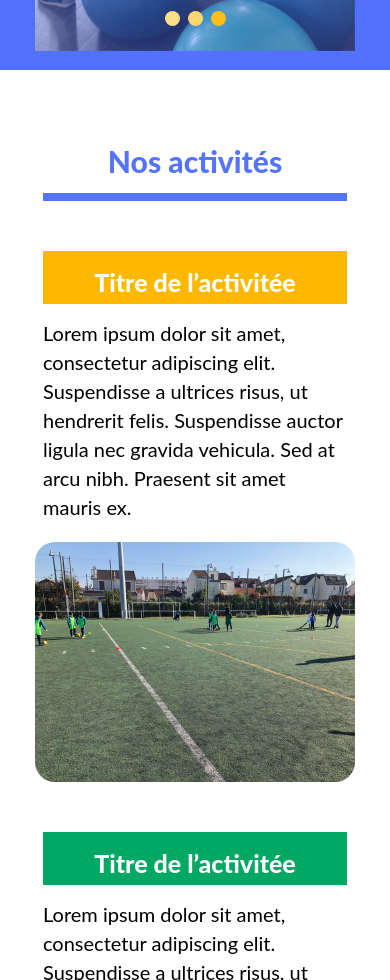
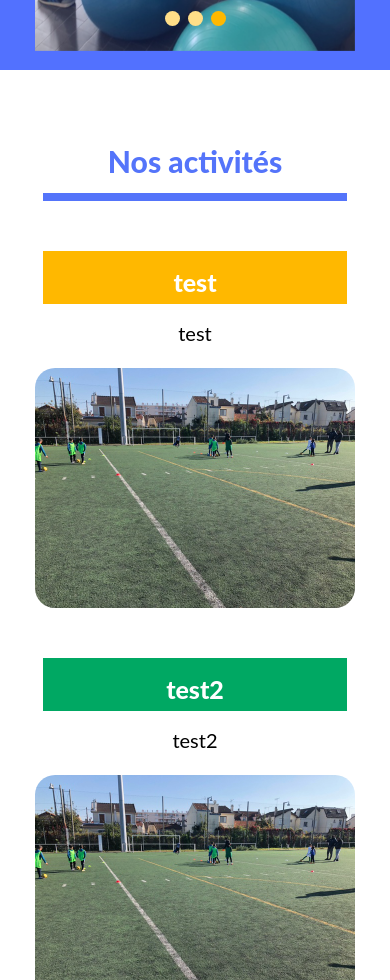
Before and after one commit to jamesleyD/unis-vers, a website: page index.html in a window 390 px wide. Shown: the part 1020-2000 px from the top of the page. Drawn offline with nearby package versions, Linux system fonts and the light colour scheme.

Commit message:
responsive,css fix and add activities with js

```diff
--- a/Scripts/Hamburger_Menu_and_Scroll.js
+++ b/Scripts/Hamburger_Menu_and_Scroll.js
@@ -14,10 +14,12 @@ menuBtn.addEventListener('click', () => {
   if(!menuOpen) {
     menuBtn.classList.add('open');
     nav_bar_ul.classList.add('active');
+    menuBtn.style.position = 'fixed';
     menuOpen = true;
   } else {
     menuBtn.classList.remove('open');
     nav_bar_ul.classList.remove('active');
+    menuBtn.style.position = 'relative';
     menuOpen = false;
   }
 
@@ -27,6 +29,7 @@ menuBtn.addEventListener('click', () => {
 activities_a.addEventListener("click", (e) => {
   menuBtn.classList.remove('open');
   nav_bar_ul.classList.remove('active');
+  menuBtn.style.position = 'relative';
   menuOpen = false;
   e.preventDefault();
   activities.scrollIntoView({ behavior:'smooth', block:'start'});
@@ -35,6 +38,7 @@ activities_a.addEventListener("click", (e) => {
 contact_a.addEventListener("click", (e) => {
   menuBtn.classList.remove('open');
   nav_bar_ul.classList.remove('active');
+  menuBtn.style.position = 'relative';
   menuOpen = false;
   e.preventDefault();
   contact.scrollIntoView({ behavior:'smooth', block:'start'});
@@ -43,6 +47,7 @@ contact_a.addEventListener("click", (e) => {
 localisation_a.addEventListener("click", (e) => {
   menuBtn.classList.remove('open');
   nav_bar_ul.classList.remove('active');
+  menuBtn.style.position = 'relative';
   menuOpen = false;
   e.preventDefault();
   localisation.scrollIntoView({ behavior:'smooth', block:'start'})
--- /dev/null
+++ b/Scripts/activities.js
@@ -0,0 +1,121 @@
+const activities_list = [
+  {
+    id:0,
+    titre: "test",
+    descripton: "test",
+    image: "./Image/image7.jpeg",
+  },
+  {
+    id:1,
+    titre: "test2",
+    descripton: "test2",
+    image: "./Image/image7.jpeg",
+  },
+  {
+    id:2,
+    titre: "test3",
+    descripton: "test3",
+    image: "./Image/image7.jpeg",
+  },
+  {
+    id:3,
+    titre: "test4",
+    descripton: "test4",
+    image: "./Image/image7.jpeg",
+  },
+  {
+    id:4,
+    titre: "test5",
+    descripton: "test5",
+    image: "./Image/image7.jpeg",
+  },
+  {
+    id:5,
+    titre: "test6",
+    descripton: "test6",
+    image: "./Image/image7.jpeg",
+  },
+  {
+    id:6,
+    titre: "test7",
+    descripton: "test7",
+    image: "./Image/image7.jpeg",
+  },
+]
+
+var activities_container = document.getElementById("activities_container");
+
+activities_list.map(activity => {
+  if (activity.id%2 == 0) {
+    var newDiv = document.createElement('div');
+    newDiv.setAttribute("data-aos", "fade-left");
+    newDiv.setAttribute("data-aos-easing", "ease");
+    newDiv.setAttribute("data-aos-duration", "1000");
+
+    var DivChild = document.createElement('div');
+    DivChild.classList.add("activité_cont");
+    newDiv.appendChild(DivChild);
+
+    var div_presentation = document.createElement('div');
+    div_presentation.classList.add("activité_presentation");
+    DivChild.appendChild(div_presentation);
+
+    var h2 = document.createElement('h2');
+    h2.classList.add("activité_titre_y");
+    h2.innerHTML=activity.titre;
+    div_presentation.appendChild(h2);
+
+    var p = document.createElement('p');
+    p.classList.add("activité_p");
+    p.innerHTML=activity.descripton;
+    div_presentation.appendChild(p);
+
+    var div_img = document.createElement('div');
+    div_img.classList.add("img_activité_div");
+    DivChild.appendChild(div_img);
+
+    var img = document.createElement('img');
+    img.classList.add("img_activité");
+    img.setAttribute("src",activity.image);
+    img.setAttribute("alt",activity.titre);
+    div_img.appendChild(img);
+
+    activities_container.appendChild(newDiv);
+  } else {
+    var newDiv = document.createElement('div');
+    newDiv.setAttribute("data-aos", "fade-right");
+    newDiv.setAttribute("data-aos-easing", "ease");
+    newDiv.setAttribute("data-aos-duration", "1000");
+
+    var DivChild = document.createElement('div');
+    DivChild.classList.add("activité_cont");
+    DivChild.classList.add("reverse");
+    newDiv.appendChild(DivChild);
+
+    var div_presentation = document.createElement('div');
+    div_presentation.classList.add("activité_presentation");
+    DivChild.appendChild(div_presentation);
+
+    var h2 = document.createElement('h2');
+    h2.classList.add("activité_titre_g");
+    h2.innerHTML=activity.titre;
+    div_presentation.appendChild(h2);
+
+    var p = document.createElement('p');
+    p.classList.add("activité_p");
+    p.innerHTML=activity.descripton;
+    div_presentation.appendChild(p);
+
+    var div_img = document.createElement('div');
+    div_img.classList.add("img_activité_div");
+    DivChild.appendChild(div_img);
+
+    var img = document.createElement('img');
+    img.classList.add("img_activité");
+    img.setAttribute("src",activity.image);
+    img.setAttribute("alt",activity.titre);
+    div_img.appendChild(img);
+
+    activities_container.appendChild(newDiv);
+  }
+});
--- a/Scripts/form _validation.js
+++ b/Scripts/form _validation.js
@@ -1,12 +1,9 @@
 document.getElementById("contact_form").addEventListener("submit", (e) => {
-  alert("Please")
   e.preventDefault();
   var error_message = document.getElementById("error_message");
   if (validate()) {
-    alert("tout est ok");
     error_message.style.display = "none";
   } else {
-    alert("non")
     error_message.style.display = "block";
   }
 });
--- a/Styles/style.css
+++ b/Styles/style.css
@@ -8,6 +8,7 @@
 
 body {
     scroll-behavior: smooth;
+    overflow-x: hidden;
 }
 
 #main_container{
@@ -22,6 +23,8 @@ body {
     flex-direction: column;
     height:1300px;
     background-color: #5271FF;
+    overflow: hidden;
+
 }
 
 #nav_bar {
@@ -135,15 +138,32 @@ body {
 }
 
 #title_header {
-    width: 277px;
-    font-family: Lato;
+    width: 100%;
+    text-align: center;
+    font-family: "Josefin Sans", sans-serif;
     font-weight: 800;
     font-size: 30px;
     line-height: 36px;
-    color: #75FFC6;
-    text-shadow: 0px 4px 4px rgba(0, 0, 0, 0.25);
     grid-column: 1/13;
+    color: #fff;
 
+    text-transform: uppercase;
+    background: linear-gradient(to right,#75FFC6 25%, #FFB800 50%, #75FFC6 25%);
+    color: #fff;
+    background-clip: text;
+    background-size: auto auto;
+    background-clip: border-box;
+    background-size: 200% auto;
+    -webkit-background-clip: text;
+    -webkit-text-fill-color: transparent;
+    animation: textclip 3s linear infinite;
+    display: inline-block;
+}
+
+@keyframes textclip {
+	to {
+		background-position: 200% center;
+	}
 }
 
 /*  =================================================================  */
@@ -605,29 +625,30 @@ h2 {
     }
 }
 
-@media screen and (max-width: 800px) {
+@media screen and (max-width: 1100px) {
     #header_container {
         height: auto ;
     }
-
-
+    #nav_bar {
+        display: flex ;
+        justify-content: space-between ;
+        align-items: center ;
+    }
     #logo_top {
+        margin-left: 20px;
         width:auto;
         height:auto;
-        grid-column:2/8;
     }
     .menu-btn {
         display: flex;
         align-items: center;
         justify-content: center;
-        grid-column:10/12;
     }
     #nav_bar_ul {
         display:flex;
         flex-direction: column;
         align-items: center;
         justify-content: center;
-        /* display: block; */
         flex-direction: column;
         width: 100%;
         min-height:100vh;
@@ -678,7 +699,8 @@ h2 {
         box-shadow:none;
     }
     .btn_submit {
-        height: 2em;
+        height: 3em;
+        width: 6em;
     }
     .form_text,.btn_submit {
         font-size: 24px;
@@ -699,14 +721,14 @@ h2 {
         height: 53px ;
 
     }
-    .btn_submit {
-        height: 2em;
-    }
-    .form_text,.btn_submit {
+    .form_text,.btn_submit{
         font-size: 20px;
     }
+    #contact_form input,textarea {
+        font-size:18px;
+    }
     h2 {
-        font-size:28px;
+        font-size:20px;
     }
     #iframe_small {
         max-width:350px;
@@ -717,6 +739,9 @@ h2 {
     }
     .menu-btn {
         grid-column:8/12;
+    }
+    #header_content h1 {
+        font-size: 23px;
     }
 
 }
--- a/index.html
+++ b/index.html
@@ -24,7 +24,7 @@
                 <li class="nav_element" ><a id="nav_localisation" href="#nav_localisation">Localisation</a></li>
             </ul>
         </div>
-        <script src="./Scripts/Hamburger_Menu.js" type="text/javascript"></script>
+
         <div id="header_content">
             <h1 id="title_header">Qui sommes-nous ??</h1>
 
@@ -76,40 +76,7 @@
           <span class="below_title"></span>
         </div>
 
-          <div data-aos="fade-left" data-aos-easing="ease"  data-aos-duration="1000">
-            <div class="activité_cont">
-              <div class="activité_presentation">
-                <h2 class="activité_titre_y">
-                  Titre de l’activitée
-                </h2>
-                <p class="activité_p">
-                  Lorem ipsum dolor sit amet, consectetur adipiscing elit. Suspendisse a ultrices risus, ut hendrerit felis. Suspendisse auctor ligula nec gravida vehicula. Sed at arcu nibh. Praesent sit amet mauris ex.
-                </p>
-              </div>
-              <div class="img_activité_div" >
-                <img class="img_activité" src="./Image/image7.jpeg" alt="">
-              </div>
-            </div>
-          </div>
-
-          <div data-aos="fade-right" data-aos-easing="ease"  data-aos-duration="1000">
-            <div class="activité_cont reverse">
-              <div class="activité_presentation">
-                <h2 class="activité_titre_g">
-                  Titre de l’activitée
-                </h2>
-                <p class="activité_p">
-                  Lorem ipsum dolor sit amet, consectetur adipiscing elit. Suspendisse a ultrices risus, ut hendrerit felis. Suspendisse auctor ligula nec gravida vehicula. Sed at arcu nibh. Praesent sit amet mauris ex.
-                </p>
-              </div>
-              <div class="img_activité_div" >
-                <img class="img_activité" src="./Image/image7.jpeg" alt="">
-              </div>
-            </div>
-          </div>
-
       </div>
-
 
       <div id="contact_container" data-aos="fade-up" >
 
@@ -153,8 +120,8 @@
       <div id="maps" data-aos="zoom-in" >
 
         <iframe id="iframe_small" src="https://www.google.com/maps/embed?pb=!1m18!1m12!1m3!1d2621.565913970034!2d2.396535951632359!3d48.92366207919227!2m3!1f0!2f0!3f0!3m2!1i1024!2i768!4f13.1!3m3!1m2!1s0x47e66c6db0308b55%3A0x6d494925749236f7!2s124%20Rue%20Anatole%20France%2C%2093120%20La%20Courneuve!5e0!3m2!1sfr!2sfr!4v1640825880857!5m2!1sfr!2sfr" width="400" height="300" style="border:0;" allowfullscreen="" loading="lazy"></iframe>
-        <iframe id="iframe_medium" src="https://www.google.com/maps/embed?pb=!1m18!1m12!1m3!1d2621.565913970034!2d2.396535951632359!3d48.92366207919227!2m3!1f0!2f0!3f0!3m2!1i1024!2i768!4f13.1!3m3!1m2!1s0x47e66c6db0308b55%3A0x6d494925749236f7!2s124%20Rue%20Anatole%20France%2C%2093120%20La%20Courneuve!5e0!3m2!1sfr!2sfr!4v1640825880857!5m2!1sfr!2sfr" width="600" height="450" style="border:0;" allowfullscreen="" loading="lazy"></iframe>
-        <iframe id="iframe_big" src="https://www.google.com/maps/embed?pb=!1m18!1m12!1m3!1d2621.565913970034!2d2.396535951632359!3d48.92366207919227!2m3!1f0!2f0!3f0!3m2!1i1024!2i768!4f13.1!3m3!1m2!1s0x47e66c6db0308b55%3A0x6d494925749236f7!2s124%20Rue%20Anatole%20France%2C%2093120%20La%20Courneuve!5e0!3m2!1sfr!2sfr!4v1640825880857!5m2!1sfr!2sfr" width="800" height="600" style="border:0;" allowfullscreen="" loading="lazy"></iframe>
+        <iframe style="margin-bottom: 60px;" id="iframe_medium" src="https://www.google.com/maps/embed?pb=!1m18!1m12!1m3!1d2621.565913970034!2d2.396535951632359!3d48.92366207919227!2m3!1f0!2f0!3f0!3m2!1i1024!2i768!4f13.1!3m3!1m2!1s0x47e66c6db0308b55%3A0x6d494925749236f7!2s124%20Rue%20Anatole%20France%2C%2093120%20La%20Courneuve!5e0!3m2!1sfr!2sfr!4v1640825880857!5m2!1sfr!2sfr" width="600" height="450" style="border:0;" allowfullscreen="" loading="lazy"></iframe>
+        <iframe style="margin-bottom: 60px;" id="iframe_big" src="https://www.google.com/maps/embed?pb=!1m18!1m12!1m3!1d2621.565913970034!2d2.396535951632359!3d48.92366207919227!2m3!1f0!2f0!3f0!3m2!1i1024!2i768!4f13.1!3m3!1m2!1s0x47e66c6db0308b55%3A0x6d494925749236f7!2s124%20Rue%20Anatole%20France%2C%2093120%20La%20Courneuve!5e0!3m2!1sfr!2sfr!4v1640825880857!5m2!1sfr!2sfr" width="800" height="600" style="border:0;" allowfullscreen="" loading="lazy"></iframe>
 
       </div>
 
@@ -176,6 +143,7 @@
       Copyright 2021 © | Made by <a style="color:#fdc73f" href="https://www.linkedin.com/in/jamesley-doxaint-499090227/">Jamesley Doxaint</a></p>
     </div>
   </div>
+  <script src="./Scripts/activities.js"></script>
   <script src="./Scripts/Hamburger_Menu_and_Scroll.js"></script>
   <script src="https://unpkg.com/aos@next/dist/aos.js"></script>
   <script>
```
